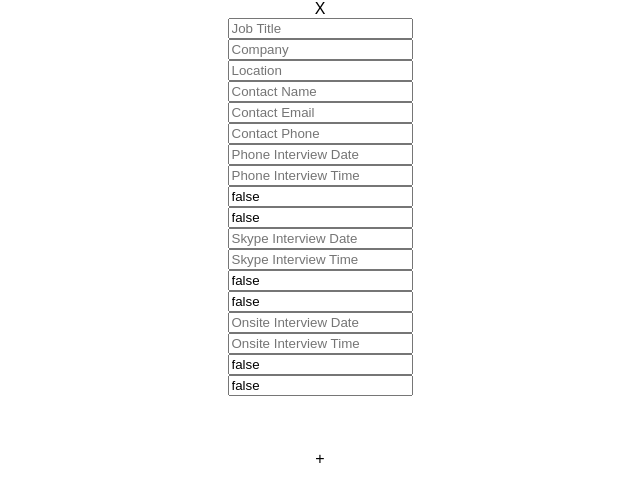
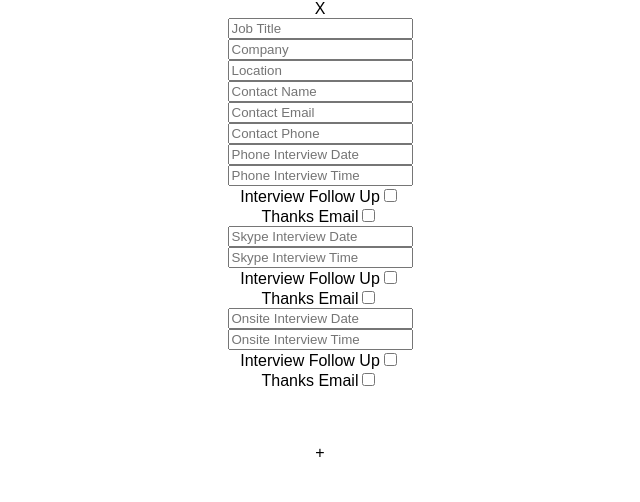
Before and after one commit to nahomtefera/job_tracker, a React (Create React App) app: page / in a window 1280 px wide. Shown: the top 502 px of the page, without its empty margins (320-960 px from the left). Built offline with nearby package versions, Linux system fonts and the light colour scheme.

Commit message:
created handleCheckbox method, fixed checkbox inputs to have lable and be checked if property in state is true

```diff
--- a/src/App.js
+++ b/src/App.js
@@ -6,15 +6,6 @@ class App extends Component {
   constructor(props) {
     super(props)
     this.state = {
-      /*
-        id
-        title, company, location, date
-        contact: name, email, phone
-        phone_interview: date, time, follow_up, thanks
-        skype_interview: date, time, follow_up, thanks
-        onsite_interview: date, time, follow_up, thanks
-        offer
-        */
       jobs: [
         {
           id: 1,
@@ -46,6 +37,7 @@ class App extends Component {
     this.handleChange = this.handleChange.bind(this);
     this.addJob = this.addJob.bind(this);
     this.remJob = this.remJob.bind(this);
+    this.handleCheckbox = this.handleCheckbox.bind(this);
   }
 
   handleChange(el) {
@@ -57,6 +49,26 @@ class App extends Component {
     for(let i=0; i<prevState.length; i++){
       if(Number(parent_id) === Number(prevState[i].id)){
         prevState[i][el_class] = val
+      }
+    }
+
+    this.setState({
+      jobs: prevState
+    })
+  }
+
+  handleCheckbox(el){
+    let el_class = el.target.className;
+    let parent_id = el.target.parentNode.parentNode.id;
+    let prevState = this.state.jobs;
+
+    for(let i=0; i<prevState.length; i++){
+      if(Number(parent_id) === Number(prevState[i].id)){
+        if(prevState[i][el_class] === true){
+          prevState[i][el_class] = false
+        } else {
+          prevState[i][el_class] = true
+        }
       }
     }
 
@@ -135,18 +147,36 @@ class App extends Component {
                 {/* Phone Interview */}
                 <input className="phone_interview_date" placeholder="Phone Interview Date" value={job.phone_interview_date} onChange={this.handleChange} /> <br/>
                 <input className="phone_interview_time" placeholder="Phone Interview Time" value={job.phone_interview_time} onChange={this.handleChange} /> <br/>
-                <input className="phone_interview_follow" placeholder="Phone Interview Follow Up" value={job.phone_interview_follow} onChange={this.handleChange} /> <br/>
-                <input className="phone_interview_thanks" placeholder="Phone Interview Thanks" value={job.phone_interview_thanks} onChange={this.handleChange} /> <br/>
+                <div>
+                  <label>Interview Follow Up</label>
+                  <input type="checkbox" onChange={this.handleCheckbox} className="phone_interview_follow" checked = {job.phone_interview_follow ? "checked" : ""} /> <br/>
+                </div>
+                <div>
+                  <label>Thanks Email</label>
+                  <input type="checkbox" onChange={this.handleCheckbox} className="phone_interview_thanks" checked={job.phone_interview_thanks ? "checked" : ""} /> <br/>
+                </div>
                 {/* Skype Interview */}
                 <input className="skype_interview_date" placeholder="Skype Interview Date" value={job.skype_interview_date} onChange={this.handleChange} /> <br/>
                 <input className="skype_interview_time" placeholder="Skype Interview Time" value={job.skype_interview_time} onChange={this.handleChange} /> <br/>
-                <input className="skype_interview_follow" placeholder="Skype Interview Follow Up" value={job.skype_interview_follow} onChange={this.handleChange} /> <br/>
-                <input className="skype_interview_thanks" placeholder="Skype Interview Thanks" value={job.skype_interview_thanks} onChange={this.handleChange} /> <br/>
+                <div>
+                  <label>Interview Follow Up</label>
+                  <input type="checkbox" onChange={this.handleCheckbox} className="skype_interview_follow" checked={job.skype_interview_follow ? "checked" : ""} /> <br/>
+                </div>
+                <div>
+                  <label>Thanks Email</label>
+                  <input type="checkbox" onChange={this.handleCheckbox} className="skype_interview_thanks" checked={job.skype_interview_thanks ? "checked" : ""} /> <br/>
+                </div>
                 {/* Skype Interview */}
                 <input className="onsite_interview_date" placeholder="Onsite Interview Date" value={job.onsite_interview_date} onChange={this.handleChange} /> <br/>
                 <input className="onsite_interview_time" placeholder="Onsite Interview Time" value={job.onsite_interview_time} onChange={this.handleChange} /> <br/>
-                <input className="onsite_interview_follow" placeholder="Onsite Interview Follow Up" value={job.onsite_interview_follow} onChange={this.handleChange} /> <br/>
-                <input className="onsite_interview_thanks" placeholder="Onsite Interview Thanks" value={job.onsite_interview_thanks} onChange={this.handleChange} /> <br/>
+                <div>
+                  <label>Interview Follow Up</label>
+                  <input type="checkbox" onChange={this.handleCheckbox} className="onsite_interview_follow" checked={job.onsite_interview_follow ? "checked" : ""} /> <br/>
+                </div>
+                <div>
+                  <label>Thanks Email</label>
+                  <input type="checkbox" onChange={this.handleCheckbox} className="onsite_interview_thanks" checked={job.onsite_interview_thanks ? "checked" : ""} /> <br/>
+                </div>
                 <br/><br/><br/>
             </div>
           )
```
